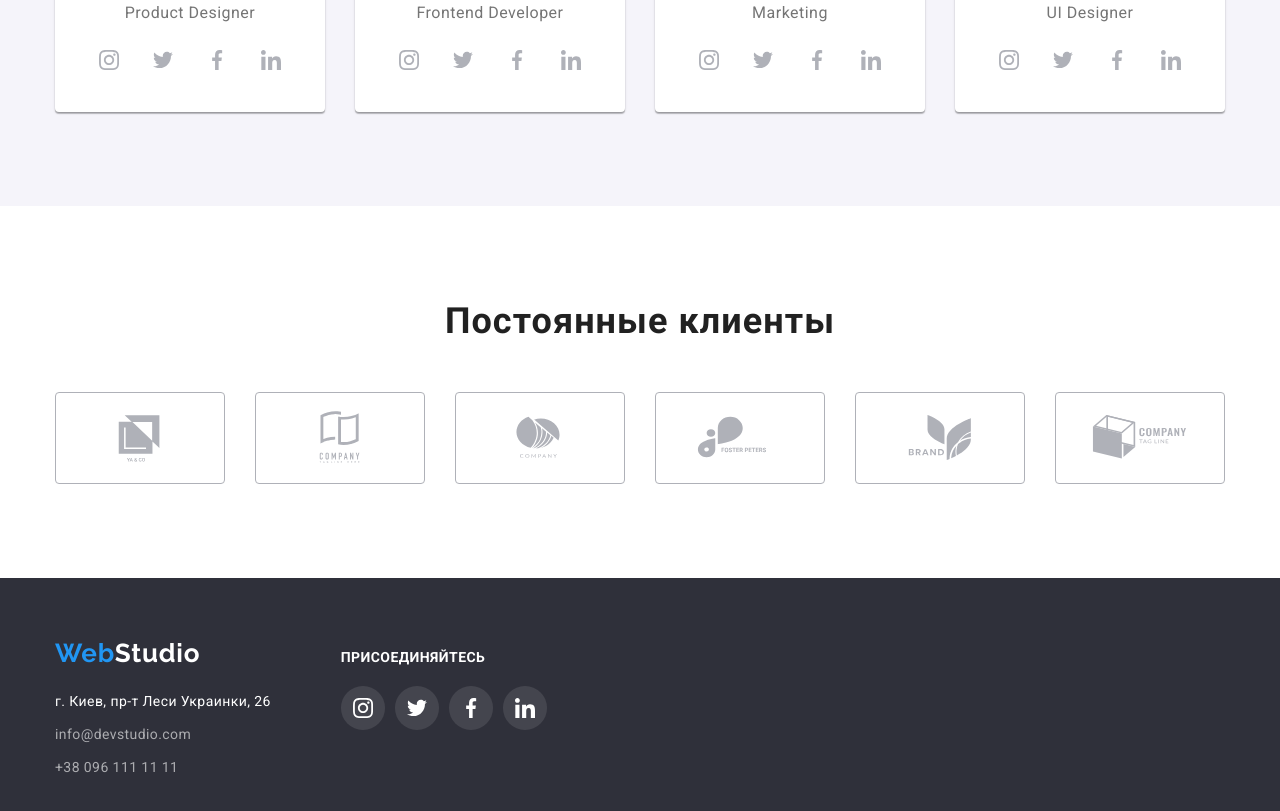
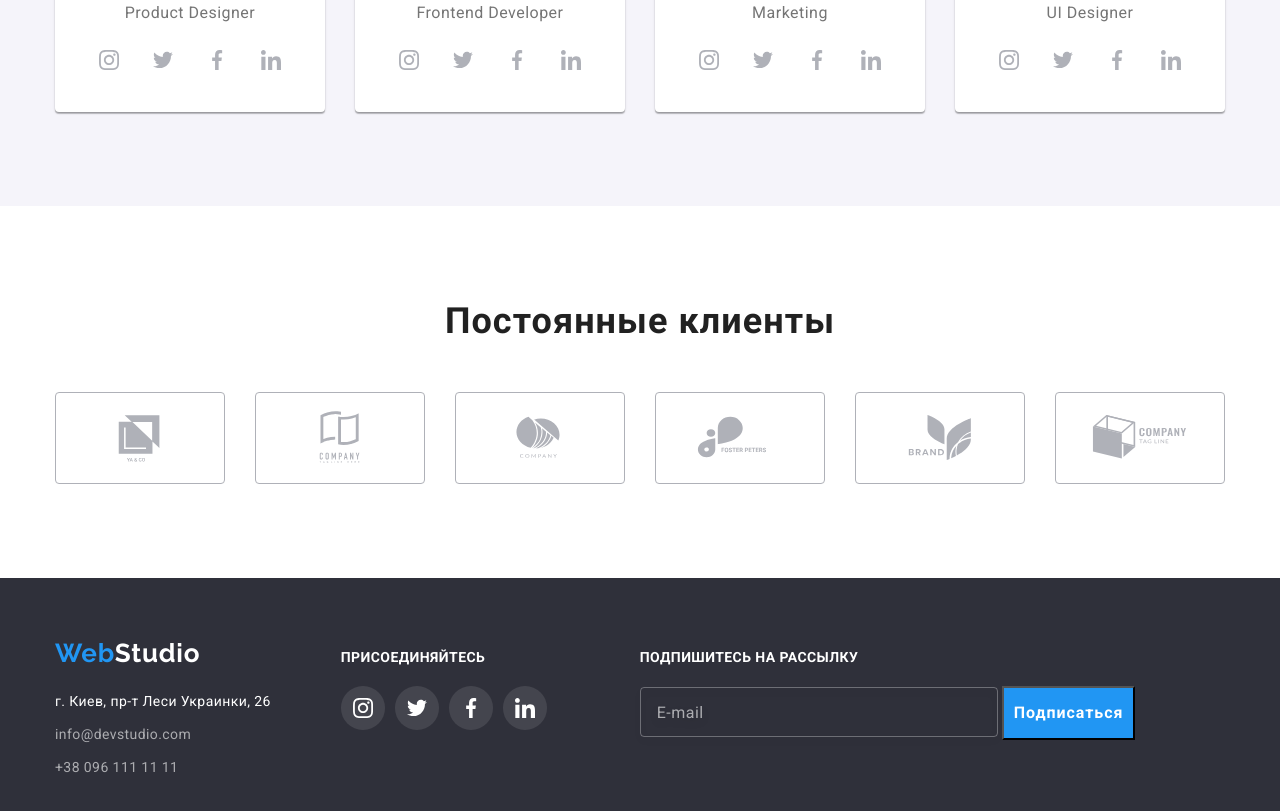
Before and after one commit to SerhiiMaksymenko/goit-markup-hw-05, a plain HTML site: page index.html in a window 1280 px wide. Shown: the part 2099-2910 px from the top of the page. Drawn offline with nearby package versions, Linux system fonts and the light colour scheme.

Commit message:
add mailing footer

```diff
--- a/CSS/styles.css
+++ b/CSS/styles.css
@@ -751,6 +751,55 @@ address {
   background-color: var(--primary-background-color);
   color: var(--accent-text-color);
 }
+/*ФУТЕР-РАССЫЛКА*/
+
+.footer-mailing {
+  margin-left: 93px;
+}
+
+.mailing-text {
+  margin-bottom: 20px;
+
+  font-weight: 700;
+  font-size: 14px;
+  line-height: 1.14;
+  letter-spacing: 0.03em;
+  text-transform: uppercase;
+
+  color: var(--accent-text-color);
+}
+.mailing-input {
+  padding-left: 16px;
+
+  width: 358px;
+  height: 50px;
+
+  background-color: transparent;
+  border: 1px solid rgba(255, 255, 255, 0.3);
+  filter: drop-shadow(0px 4px 4px rgba(0, 0, 0, 0.15));
+  border-radius: 4px;
+}
+
+.mailing-input::placeholder {
+  font-size: 16px;
+  line-height: 1.25;
+  letter-spacing: 0.03em;
+
+  color: rgba(255, 255, 255, 0.6);
+}
+
+.mailing-btn {
+  padding: 10px;
+
+  font-weight: 700;
+  font-size: 16px;
+  line-height: 1.87;
+  letter-spacing: 0.06em;
+
+  color: var(--accent-text-color);
+  background-color: var(--primary-background-color);
+}
+
 /*МОДАЛКА*/
 
 .backdrop {
--- a/index.html
+++ b/index.html
@@ -402,6 +402,14 @@
             </li>
           </ul>
         </div>
+        <div class="footer-mailing">
+          <p class="mailing-text">Подпишитесь на рассылку</p>
+          <form>
+            <input type="text" name="email" placeholder="E-mail" class="mailing-input" />
+
+            <button type="submit" class="mailing-btn">Подписаться</button>
+          </form>
+        </div>
       </div>
     </footer>
     <div class="backdrop is-hidden" data-modal>
```
